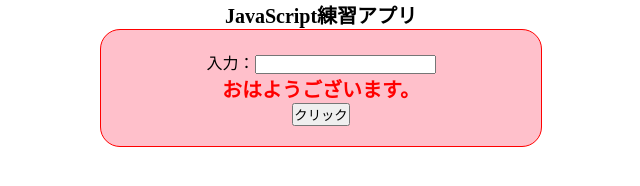
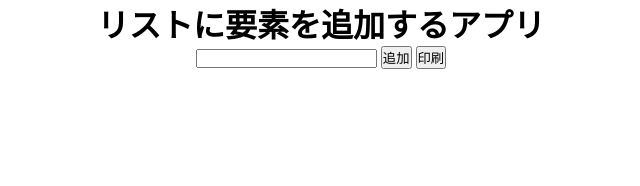
Before and after one commit to iteenfk/iteenmw, a plain HTML site: page index.html in a window 1280 px wide. Shown: the whole page, without its empty margins (319-959 px from the left). Drawn offline with Linux system fonts and the light colour scheme.

Commit message:
Add files via upload

```diff
--- a/index.html
+++ b/index.html
@@ -1,51 +1,50 @@
 <!DOCTYPE html>
-<html lang="ja">
+<html lang="en">
 <head>
     <meta charset="UTF-8">
     <meta name="viewport" content="width=device-width, initial-scale=1.0">
-    <title>クリックイベント</title>
+    <title>リストに要素を追加するアプリ</title>
     <style>
         *{
             padding: 0;
             margin: 0;
         }
         .dsp_c{
-            border: 1px solid red;
             text-align: center;
-            width: 400px;
-            margin: auto;
-            padding: 20px;
-            border-radius: 20px;
-            background-color: pink;
-        }
-
-        #dsp_id{
-            color: red;
-            font-size: 20px;
-            font-weight: bold;
-        }
-        h1{
-            text-align: center;
-            font-size: 20px;
         }
     </style>
 </head>
 <body>
-    <h1>JavaScript練習アプリ</h1>
     <div class="dsp_c">
-        入力：<input type="text" id="in_id">
-        <p id="dsp_id">おはようございます。</p>
-        <button onclick="btn()">クリック</button>
+
+        <h1>リストに要素を追加するアプリ</h1>
+        <input type="text" id="in_id">
+        <button onclick="btn()">追加</button>
+        <button onclick="p()">印刷</button>
+        <ul>
+
+        </ul>
     </div>
 
     <script>
+        "use strict";
+
         function btn(){
-            const dsp = document.getElementById("dsp_id");
+
             const input = document.getElementById("in_id").value;
-            dsp.textContent = input;
-            document.getElementById("in_id").value = "";
+            if (input != ""){
+                const li = document.createElement("li");
+                li.textContent = document.getElementById("in_id").value;
+                const ul = document.querySelector("ul");
+                ul.appendChild(li);
+
+                document.getElementById("in_id").value = "";
+            }
         }
 
+        function p(){
+            window.print();
+        }
     </script>
 </body>
 </html>
```
